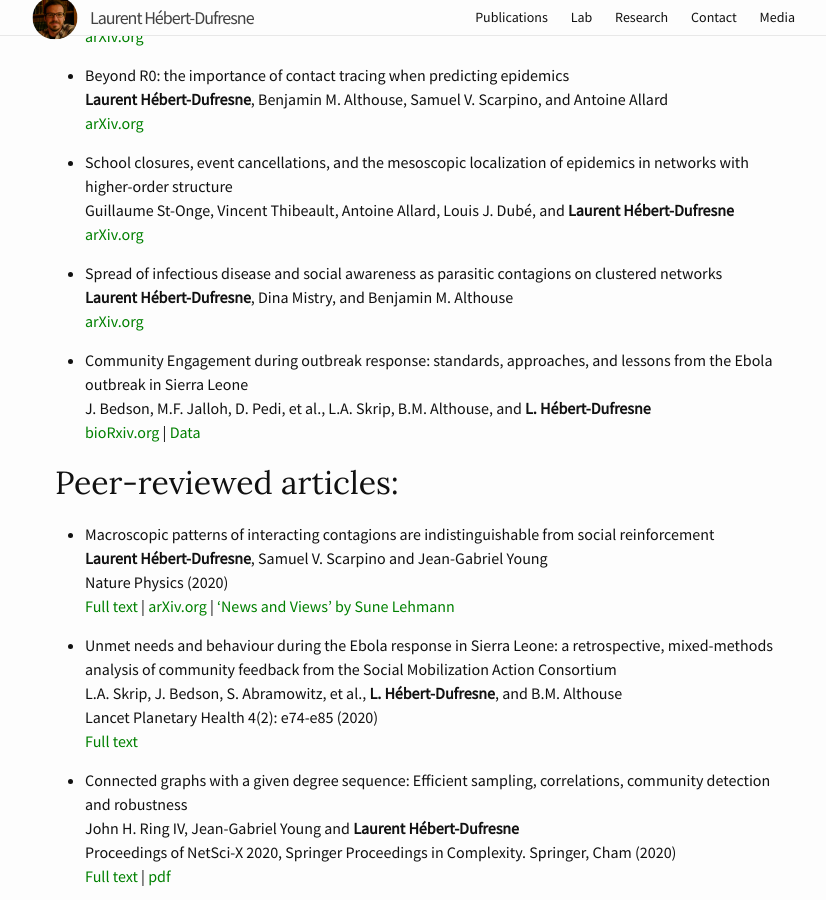
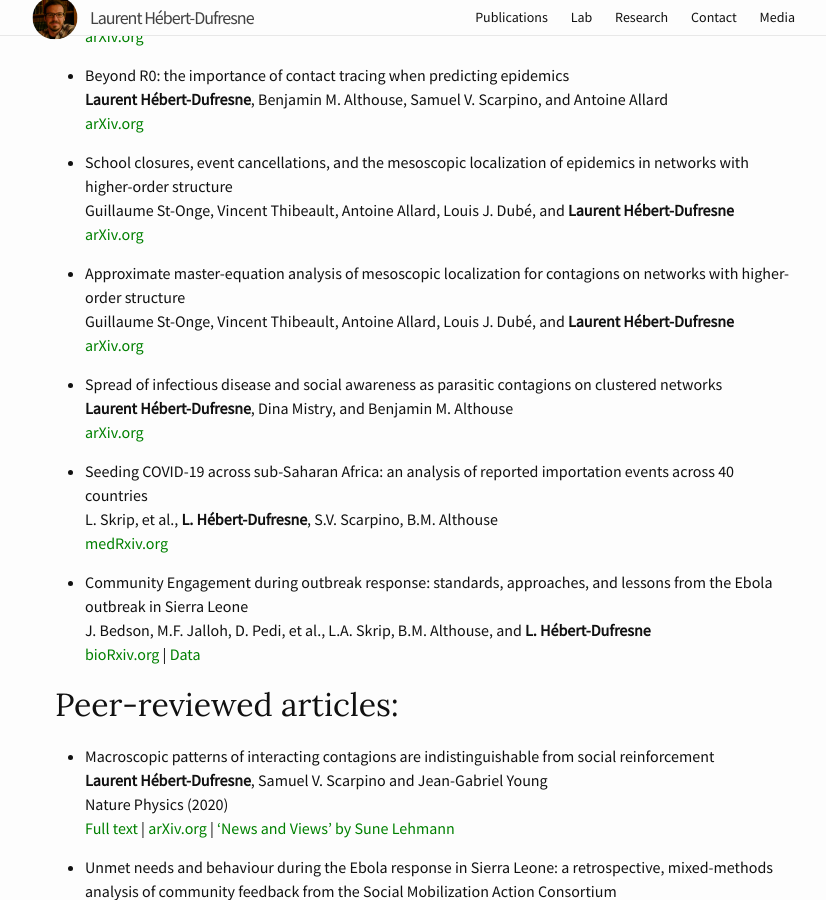
Before and after one commit to laurenthebertdufresne/laurenthebertdufresne.github.io, a Jekyll site: the page built from _pages/publications.md, in a window 1280 px wide and 900 px high, scrolled down 486 px. Shown: the whole window, without its empty margins (215-1041 px from the left). Built offline with Jekyll 4.4.1, drawn with Linux system fonts in a browser that asks for light colours; some of the changed text lies outside the part shown.

Commit message:
Updating the website

```diff
--- a/_pages/publications.md
+++ b/_pages/publications.md
@@ -19,9 +19,17 @@ weight: 2
     Guillaume St-Onge, Vincent Thibeault, Antoine Allard, Louis J. Dubé, and **Laurent Hébert-Dufresne**
     [arXiv.org](https://arxiv.org/abs/2003.05924)
 
+*   Approximate master-equation analysis of mesoscopic localization for contagions on networks with higher-order structure
+    Guillaume St-Onge, Vincent Thibeault, Antoine Allard, Louis J. Dubé, and **Laurent Hébert-Dufresne**
+    [arXiv.org](https://arxiv.org/)
+
 *   Spread of infectious disease and social awareness as parasitic contagions on clustered networks
     **Laurent Hébert-Dufresne**, Dina Mistry, and Benjamin M. Althouse
     [arXiv.org](https://arxiv.org/abs/2003.10604)
+
+*   Seeding COVID-19 across sub-Saharan Africa: an analysis of reported importation events across 40 countries
+    L. Skrip, et al., **L. Hébert-Dufresne**, S.V. Scarpino, B.M. Althouse
+    [medRxiv.org](https://www.medrxiv.org/content/10.1101/2020.04.01.20050203v1)
 
 *   Community Engagement during outbreak response: standards, approaches, and lessons from the Ebola outbreak in Sierra Leone
     J. Bedson, M.F. Jalloh, D. Pedi, et al., L.A. Skrip, B.M. Althouse, and **L. Hébert-Dufresne**
@@ -263,6 +271,10 @@ weight: 2
 
 ## Other writings:
 
+*   Misinformation about an outbreak like Covid-19 is important public health data
+    **Laurent Hébert-Dufresne** and Vicky Chuqiao Yang
+    _Available at:_ [statnews.com](https://www.statnews.com/2020/04/07/misinformation-outbreak-is-important-public-health-data/)
+
 *   COVID-19: Cancel your next large event, and tell your friends to cancel theirs
     Guillaume St-Onge, Vincent Thibeault, Antoine Allard, Louis J. Dubé, and **Laurent Hébert-Dufresne**
     _Available at:_ [medium.org](https://medium.com/@antoine.allard/covid-19-cancel-your-next-large-event-and-tell-your-friends-to-cancel-theirs-7c06e688474e)
```
Also changed, not shown: _pages/lab.md (+7 -1 lines), _pages/media.md (+4 -0 lines).
